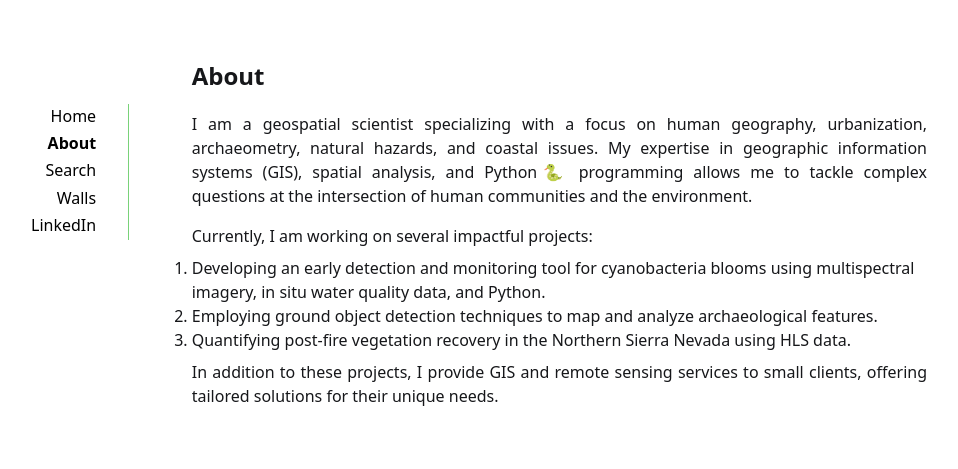
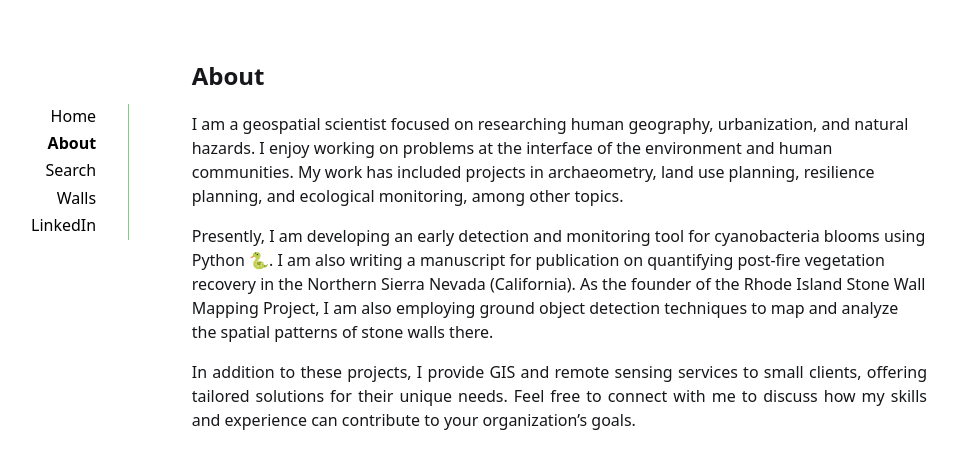
Before and after one commit to e-vos/e-vos.github.io, a Jekyll site: the page built from _pages/about.md, in a window 1280 px wide. Shown: the top 469 px of the page, without its empty margins (161-1119 px from the left). Built offline with Jekyll 4.4.1, drawn with Linux system fonts in a browser that asks for light colours.

Commit message:
Update about.md

```diff
--- a/_pages/about.md
+++ b/_pages/about.md
@@ -2,15 +2,9 @@
 layout: page
 title: About
 ---
-I am a geospatial scientist specializing with a focus on human geography, urbanization, archaeometry, natural hazards, and coastal issues. My expertise in geographic information systems (GIS), spatial analysis, and Python🐍 programming allows me to tackle complex questions at the intersection of human communities and the environment.
+I am a geospatial scientist focused on researching human geography, urbanization, and natural hazards. I enjoy working on problems at the interface of the environment and human communities. My work has included projects in archaeometry, land use planning, resilience planning, and ecological monitoring, among other topics.
+
+Presently, I am developing an early detection and monitoring tool for cyanobacteria blooms using Python 🐍. I am also writing a manuscript for publication on quantifying post-fire vegetation recovery in the Northern Sierra Nevada (California). As the founder of the Rhode Island Stone Wall Mapping Project, I am also employing ground object detection techniques to map and analyze the spatial patterns of stone walls there.
+
+In addition to these projects, I provide GIS and remote sensing services to small clients, offering tailored solutions for their unique needs. Feel free to connect with me to discuss how my skills and experience can contribute to your organization’s goals.
 {: style="text-align: justify"}
-
-Currently, I am working on several impactful projects:
-{: style="text-align: justify"}
-
-1. Developing an early detection and monitoring tool for cyanobacteria blooms using multispectral imagery, in situ water quality data, and Python.
-2. Employing ground object detection techniques to map and analyze archaeological features.
-3. Quantifying post-fire vegetation recovery in the Northern Sierra Nevada using HLS data.
-
-In addition to these projects, I provide GIS and remote sensing services to small clients, offering tailored solutions for their unique needs.
-{: style="text-align: justify"}
```
